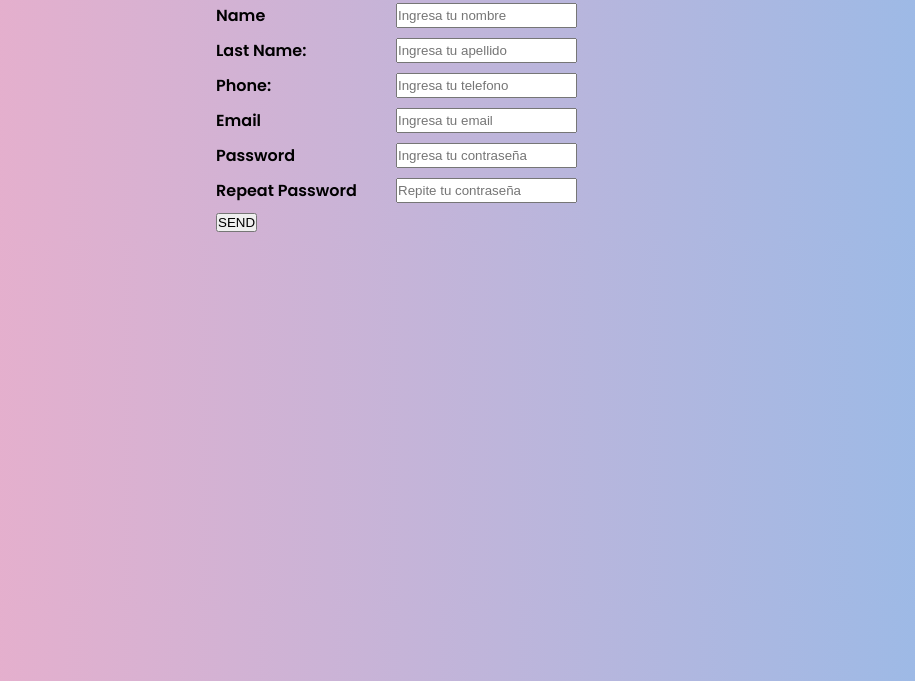
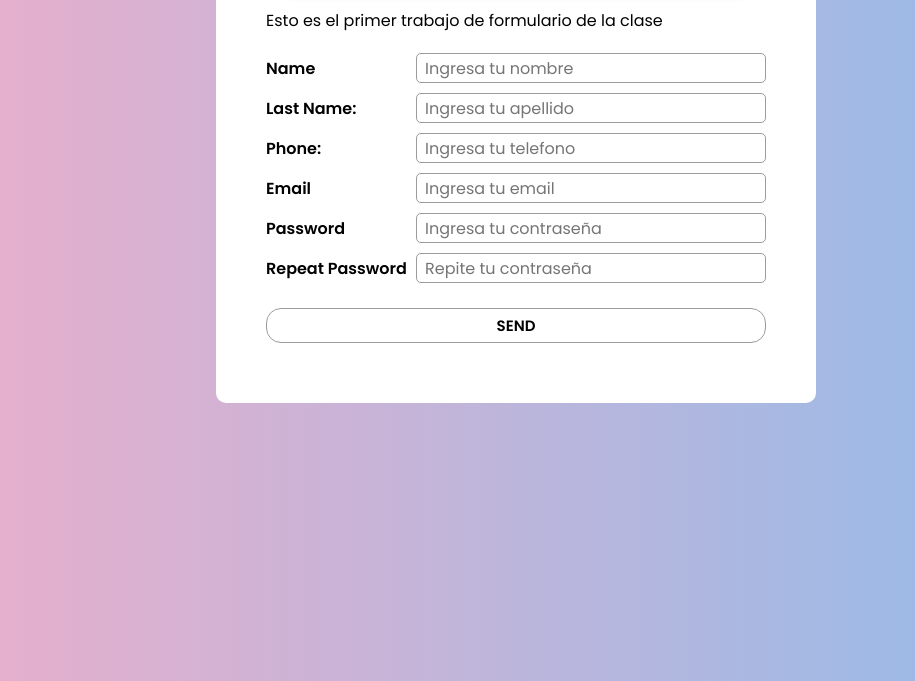
Before and after one commit to Noelia2409/formularionew, a plain HTML site: page index.html in a window 1280 px wide. Shown: the part 119-800 px from the top of the page, without its empty margins (124-1039 px from the left). Drawn offline with Linux system fonts and the light colour scheme.

Commit message:
Modificación del archivo

```diff
--- a/css/estilo.css
+++ b/css/estilo.css
@@ -53,10 +53,39 @@ body{
     align-items: center;
 }
 
-.row_input{
+.row_form input{
     font-family: 'Poppins', sans-serif;
     font-weight: 400;
     font-size: 16px;
     border-radius: 5px;
+    border: 1px solid #9c9c9c;
+    height: 30px;
+    padding: 8px;
+    width: 70%;
 
 }
+
+.button_form{
+
+    margin-top: 15px;
+    font-family: 'Poppins', sans-serif;
+    font-weight: 600;
+    text-transform: uppercase;
+    font-size: 15px;
+    padding: 5px;
+    border-radius: 15px;
+    border: 1px solid #9c9c9c;
+    width: 100%;
+    background-color: #fff;
+}
+
+.button_form:hover{
+    box-shadow: 0px 0px 10px 1px #109c33;
+    transition: all ease-in-out -5s;
+}
+
+.form{
+    background-color: #fff;
+    padding: 50px;
+    border-radius: 10px;
+}
```
